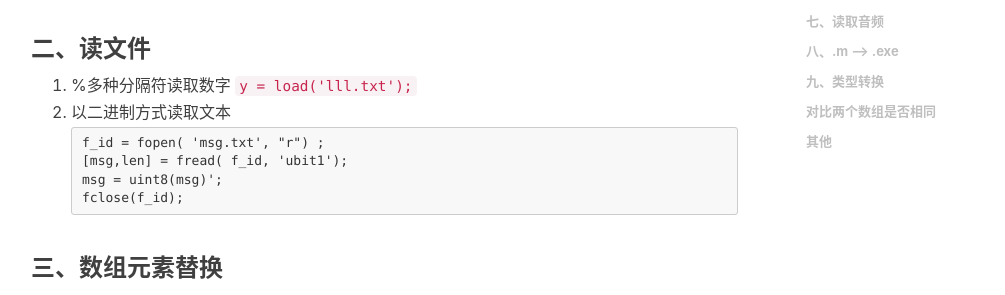
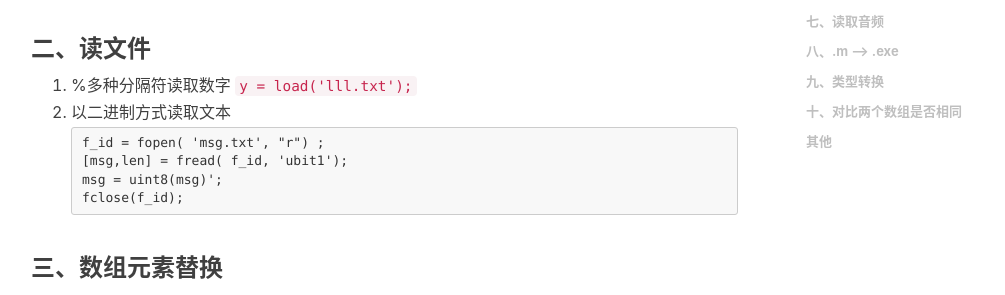
Before and after one commit to LeeeLiu/leeeliu.github.io, a Jekyll site: the page built from _posts/2019-05-09-matlab常用操作.md, in a window 1280 px wide and 900 px high, scrolled down 640 px. Shown: the part 233-528 px from the top of the window, without its empty margins (234-1239 px from the left). Built offline with Jekyll 4.4.1, drawn with Linux system fonts in a browser that asks for light colours; nearby versions of some CDN libraries; comment, search, counter and statistics services are not loaded; some of the changed text lies outside the part shown.

Commit message:
Update 2019-05-09-matlab常用操作.md

````diff
--- a/_posts/2019-05-09-matlab常用操作.md
+++ b/_posts/2019-05-09-matlab常用操作.md
@@ -142,7 +142,7 @@ end
     end
     ```
 
-### 对比两个数组是否相同
+### 十、对比两个数组是否相同
 1. 方法1，`if all(array1==array2)`
     ```
     a=[1,2,3,4,5,6,7,8,9,10];
````
